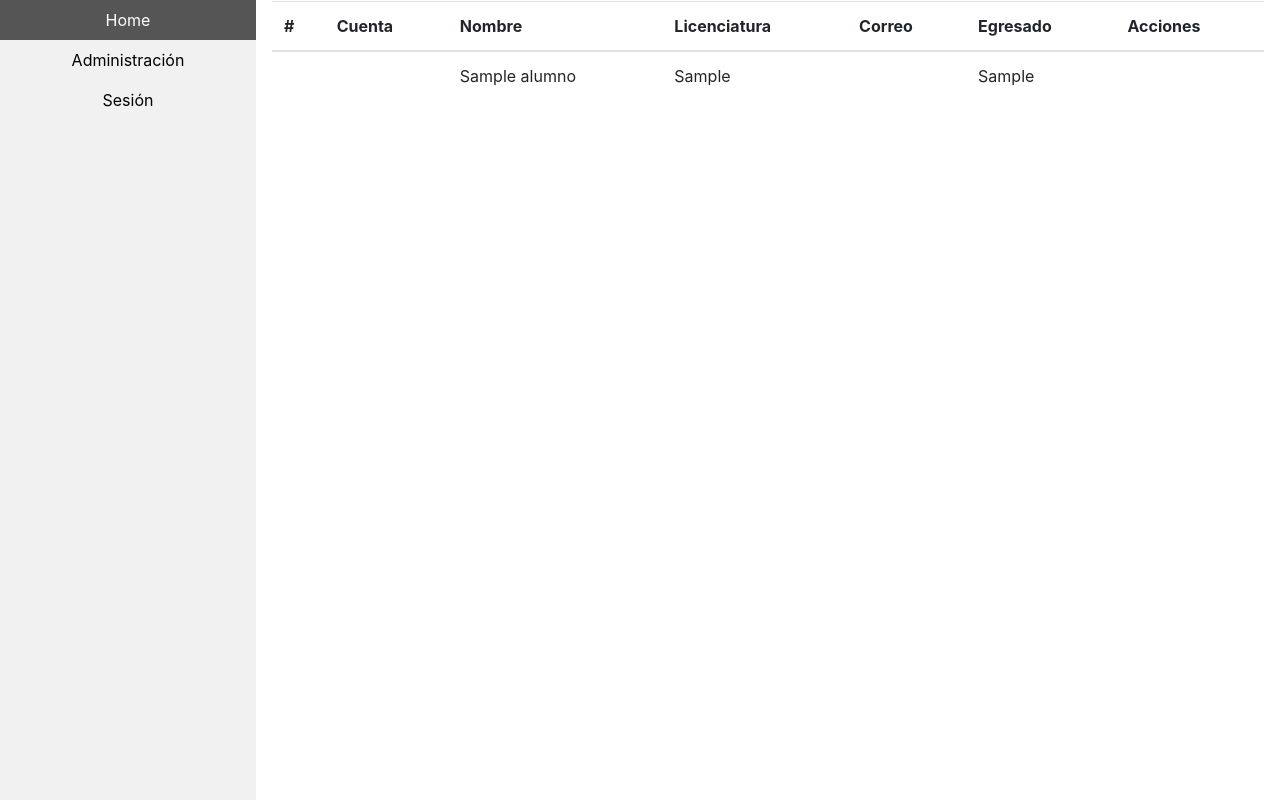
After one commit to David020395/Sistema_Revision_de_Protocolos, a CodeIgniter app: page /protocol/index.php/alumnos/index in a window 1280 px wide. The commit adds this page. Run offline with CodeIgniter, Linux system fonts and the light colour scheme; tables that the repository leaves empty or names only in its code hold one stand-in row (values such as "Sample post"); data that the repository does not hold is empty.

Commit message:
alumno module v1

```diff
--- a/application/config/autoload.php
+++ b/application/config/autoload.php
@@ -89,7 +89,7 @@ $autoload['drivers'] = array();
 |
 |	$autoload['helper'] = array('url', 'file');
 */
-$autoload['helper'] = array();
+$autoload['helper'] = array('url');
 
 /*
 | -------------------------------------------------------------------
@@ -132,4 +132,4 @@ $autoload['language'] = array();
 |
 |	$autoload['model'] = array('first_model' => 'first');
 */
-$autoload['model'] = array();
+$autoload['model'] = array('alumnos_model');
--- a/application/config/config.php
+++ b/application/config/config.php
@@ -23,7 +23,7 @@ defined('BASEPATH') OR exit('No direct script access allowed');
 | a PHP script and you can easily do that on your own.
 |
 */
-$config['base_url'] = '';
+$config['base_url'] = 'http://localhost/protocol';
 
 /*
 |--------------------------------------------------------------------------
@@ -35,7 +35,7 @@ $config['base_url'] = '';
 | variable so that it is blank.
 |
 */
-$config['index_page'] = 'index.php';
+$config['index_page'] = '';
 
 /*
 |--------------------------------------------------------------------------
--- a/application/config/routes.php
+++ b/application/config/routes.php
@@ -1,54 +1,9 @@
-<?php
-defined('BASEPATH') OR exit('No direct script access allowed');
+<?php defined('BASEPATH') OR exit('No direct script access allowed');
 
-/*
-| -------------------------------------------------------------------------
-| URI ROUTING
-| -------------------------------------------------------------------------
-| This file lets you re-map URI requests to specific controller functions.
-|
-| Typically there is a one-to-one relationship between a URL string
-| and its corresponding controller class/method. The segments in a
-| URL normally follow this pattern:
-|
-|	example.com/class/method/id/
-|
-| In some instances, however, you may want to remap this relationship
-| so that a different class/function is called than the one
-| corresponding to the URL.
-|
-| Please see the user guide for complete details:
-|
-|	https://codeigniter.com/user_guide/general/routing.html
-|
-| -------------------------------------------------------------------------
-| RESERVED ROUTES
-| -------------------------------------------------------------------------
-|
-| There are three reserved routes:
-|
-|	$route['default_controller'] = 'welcome';
-|
-| This route indicates which controller class should be loaded if the
-| URI contains no data. In the above example, the "welcome" class
-| would be loaded.
-|
-|	$route['404_override'] = 'errors/page_missing';
-|
-| This route will tell the Router which controller/method to use if those
-| provided in the URL cannot be matched to a valid route.
-|
-|	$route['translate_uri_dashes'] = FALSE;
-|
-| This is not exactly a route, but allows you to automatically route
-| controller and method names that contain dashes. '-' isn't a valid
-| class or method name character, so it requires translation.
-| When you set this option to TRUE, it will replace ALL dashes in the
-| controller and method URI segments.
-|
-| Examples:	my-controller/index	-> my_controller/index
-|		my-controller/my-method	-> my_controller/my_method
-*/
+$route['alumnos'] = 'alumnos/index';
+
 $route['default_controller'] = 'pages/view';
+
+$route['(:any)'] = 'pages/view/$1';
 $route['404_override'] = '';
 $route['translate_uri_dashes'] = FALSE;
--- /dev/null
+++ b/application/controllers/Alumnos.php
@@ -0,0 +1,128 @@
+<?php defined('BASEPATH') OR exit('No direct script access allowed');
+	class Alumnos extends CI_Controller{
+
+		public function index(){
+			$data['title'] = 'Listado de Alumnos';
+
+			$data['alumnos'] = $this->alumnos_model->get_alumnos();
+
+			$this->load->view('templates/header');
+			$this->load->view('alumnos/index', $data);
+			$this->load->view('templates/footer');
+		}
+/*
+		public function view($slug = NULL){
+			$data['post'] = $this->post_model->get_posts($slug);
+			$post_id = $data['post']['id'];
+			$data['comments'] = $this->comment_model->get_comments($post_id);
+
+			if(empty($data['post'])){
+				show_404();
+			}
+
+			$data['title'] = $data['post']['title'];
+
+			$this->load->view('templates/header');
+			$this->load->view('posts/view', $data);
+			$this->load->view('templates/footer');
+		}
+
+		public function create(){
+			// Check login
+			if(!$this->session->userdata('logged_in')){
+				redirect('users/login');
+			}
+
+			$data['title'] = 'Create Post';
+
+			$data['categories'] = $this->post_model->get_categories();
+
+			$this->form_validation->set_rules('title', 'Title', 'required');
+			$this->form_validation->set_rules('body', 'Body', 'required');
+
+			if($this->form_validation->run() === FALSE){
+				$this->load->view('templates/header');
+				$this->load->view('posts/create', $data);
+				$this->load->view('templates/footer');
+			} else {
+				// Upload Image
+				$config['upload_path'] = './assets/images/posts';
+				$config['allowed_types'] = 'gif|jpg|png';
+				$config['max_size'] = '2048';
+				$config['max_width'] = '2000';
+				$config['max_height'] = '2000';
+
+				$this->load->library('upload', $config);
+
+				if(!$this->upload->do_upload()){
+					$errors = array('error' => $this->upload->display_errors());
+					$post_image = 'noimage.jpg';
+				} else {
+					$data = array('upload_data' => $this->upload->data());
+					$post_image = $_FILES['userfile']['name'];
+				}
+
+				$this->post_model->create_post($post_image);
+
+				// Set message
+				$this->session->set_flashdata('post_created', 'Your post has been created');
+
+				redirect('posts');
+			}
+		}
+
+		public function delete($id){
+			// Check login
+			if(!$this->session->userdata('logged_in')){
+				redirect('users/login');
+			}
+
+			$this->post_model->delete_post($id);
+
+			// Set message
+			$this->session->set_flashdata('post_deleted', 'Your post has been deleted');
+
+			redirect('posts');
+		}
+
+		public function edit($slug){
+			// Check login
+			if(!$this->session->userdata('logged_in')){
+				redirect('users/login');
+			}
+
+			$data['post'] = $this->post_model->get_posts($slug);
+
+			// Check user
+			if($this->session->userdata('user_id') != $this->post_model->get_posts($slug)['user_id']){
+				redirect('posts');
+
+			}
+
+			$data['categories'] = $this->post_model->get_categories();
+
+			if(empty($data['post'])){
+				show_404();
+			}
+
+			$data['title'] = 'Edit Post';
+
+			$this->load->view('templates/header');
+			$this->load->view('posts/edit', $data);
+			$this->load->view('templates/footer');
+		}
+
+		public function update(){
+			// Check login
+			if(!$this->session->userdata('logged_in')){
+				redirect('users/login');
+			}
+
+			$this->post_model->update_post();
+
+			// Set message
+			$this->session->set_flashdata('post_updated', 'Your post has been updated');
+
+			redirect('posts');
+		}*/
+	}
--- a/application/controllers/Pages.php
+++ b/application/controllers/Pages.php
@@ -6,10 +6,8 @@
 				show_404();
 			}
 			$data['title'] = ucfirst($page);
-			$data['titulo_de_pagina'] = 'Sistema de administración de protocolos';
 
-			$this->load->helper('url');
-			$this->load->view('templates/header',$data);
+			$this->load->view('templates/header');
 			$this->load->view('pages/'.$page, $data);
 			$this->load->view('templates/footer');
 		}
--- /dev/null
+++ b/application/models/Alumnos_model.php
@@ -0,0 +1,67 @@
+<?php defined('BASEPATH') OR exit('No direct script access allowed');
+	class Alumnos_model extends CI_Model{
+		public function __construct(){
+			$this->load->database();
+		}
+
+		public function get_alumnos(){
+			$this->db->order_by('alumnos.alu_ID', 'DESC');
+			$query = $this->db->get('alumnos');
+			return $query->result_array();
+		}
+
+		/*
+		public function create_post($post_image){
+			$slug = url_title($this->input->post('title'));
+
+			$data = array(
+				'title' => $this->input->post('title'),
+				'slug' => $slug,
+				'body' => $this->input->post('body'),
+				'category_id' => $this->input->post('category_id'),
+				'user_id' => $this->session->userdata('user_id'),
+				'post_image' => $post_image
+			);
+
+			return $this->db->insert('posts', $data);
+		}
+
+		public function delete_post($id){
+			$image_file_name = $this->db->select('post_image')->get_where('posts', array('id' => $id))->row()->post_image;
+			$cwd = getcwd(); // save the current working directory
+			$image_file_path = $cwd."\\assets\\images\\posts\\";
+			chdir($image_file_path);
+			unlink($image_file_name);
+			chdir($cwd); // Restore the previous working directory
+			$this->db->where('id', $id);
+			$this->db->delete('posts');
+			return true;
+		}
+
+		public function update_post(){
+			$slug = url_title($this->input->post('title'));
+
+			$data = array(
+				'title' => $this->input->post('title'),
+				'slug' => $slug,
+				'body' => $this->input->post('body'),
+				'category_id' => $this->input->post('category_id')
+			);
+
+			$this->db->where('id', $this->input->post('id'));
+			return $this->db->update('posts', $data);
+		}
+
+		public function get_categories(){
+			$this->db->order_by('name');
+			$query = $this->db->get('categories');
+			return $query->result_array();
+		}
+
+		public function get_posts_by_category($category_id){
+			$this->db->order_by('posts.id', 'DESC');
+			$this->db->join('categories', 'categories.id = posts.category_id');
+				$query = $this->db->get_where('posts', array('category_id' => $category_id));
+			return $query->result_array();
+		}*/
+	}
--- /dev/null
+++ b/application/views/alumnos/index.php
@@ -0,0 +1,26 @@
+<?php defined('BASEPATH') OR exit('No direct script access allowed'); ?>
+<table class="table table-hover table-stripped">
+	<thead>
+		<tr>
+			<th scope="col">#</th>
+			<th scope="col">Cuenta</th>
+			<th scope="col">Nombre</th>
+			<th scope="col">Licenciatura</th>
+			<th scope="col">Correo</th>
+			<th scope="col">Egresado</th>
+			<th scope="col">Acciones</th>
+		</tr>
+	</thead>
+	<tbody>
+		<?php  foreach($alumnos as $alumno) : ?>
+			<tr>
+				<th scope="row"><?php echo $alumno['alu_ID'] ?></th>
+				<td><?php echo $alumno['alu_numCuenta'] ?></td>
+				<td><?php echo $alumno['alu_nombre'] ?></td>
+				<td><?php echo $alumno['alu_licenciatura'] ?></td>
+				<td><?php echo $alumno['alu_correoE'] ?></td>
+				<td><?php echo $alumno['alu_egresado'] ?></td>
+			</tr>
+		<?php  endforeach; ?>
+	</tbody>
+</table>
--- a/application/views/pages/about.php
+++ /dev/null
@@ -1,2 +0,0 @@
-<h2><?= $title ?></h2>
-<p>This is ciBlog version 1.0</p>
--- a/application/views/pages/home.php
+++ /dev/null
@@ -1,2 +0,0 @@
-<h2><?= $title ?></h2>
-<p>Welcome to the ciBlog application</p>
--- a/application/views/templates/header.php
+++ b/application/views/templates/header.php
@@ -5,7 +5,7 @@
 	<head>
 		<meta charset="utf-8">
 		<meta name="viewport" content="width=device-width, initial-scale=1.0">
-		<title><?php echo $titulo_de_pagina; ?></title>
+		<title>Sistema de administración de protocolos</title>
 		<link rel="stylesheet" href="https://stackpath.bootstrapcdn.com/bootstrap/4.1.3/css/bootstrap.min.css" integrity="sha384-MCw98/SFnGE8fJT3GXwEOngsV7Zt27NXFoaoApmYm81iuXoPkFOJwJ8ERdknLPMO" crossorigin="anonymous">
 		<script src="https://stackpath.bootstrapcdn.com/bootstrap/4.1.3/js/bootstrap.min.js" integrity="sha384-ChfqqxuZUCnJSK3+MXmPNIyE6ZbWh2IMqE241rYiqJxyMiZ6OW/JmZQ5stwEULTy" crossorigin="anonymous"></script>
 		<link rel="stylesheet" type="text/css" href='<?php echo base_url('assets/css/menu.css'); ?>' />
```
Also changed, not shown: application/controllers/Welcome.php (deleted, +0 -13 lines), .htaccess (added).
